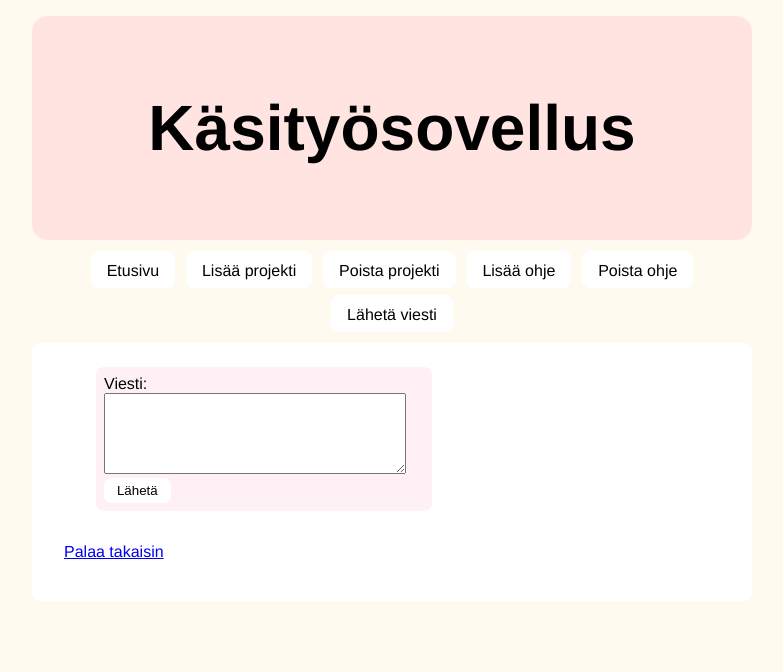
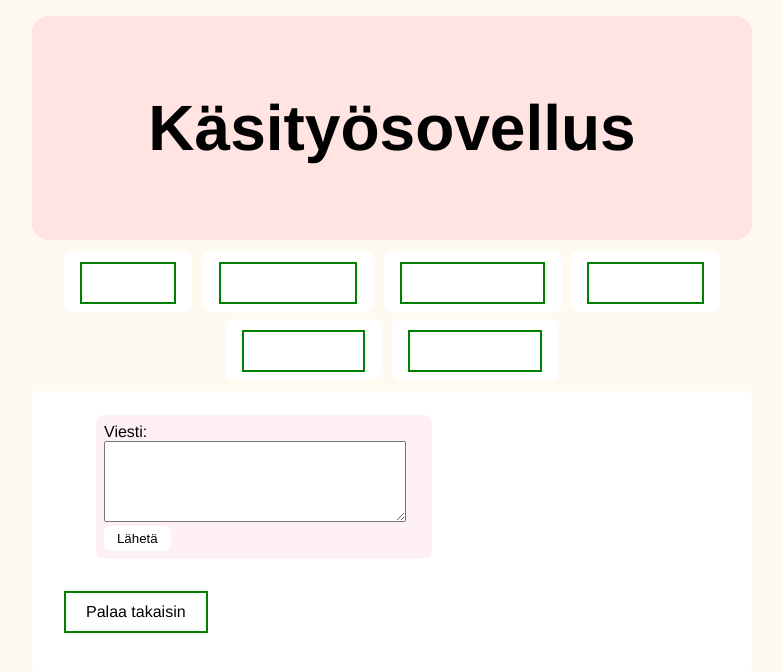
Before and after one commit to annica-henriette/Kasityosovellus, a Flask app: page /new in a window 1280 px wide. Shown: the top 672 px of the page, without its empty margins (248-1031 px from the left). Run offline with Flask 3, Linux system fonts and the light colour scheme.

Commit message:
layout changes

```diff
--- a/static/main.css
+++ b/static/main.css
@@ -87,7 +87,7 @@ form #button:hover{
     color: white;
 }
 
-a.one:link, a.one:visited {
+a:link, a:visited {
   background-color: white;
   color: black;
   border: 2px solid green;
@@ -97,7 +97,13 @@ a.one:link, a.one:visited {
   display: inline-block;
 }
 
-a.one:hover, a.one:active {
+a:hover, a:active {
   background-color: green;
   color: white;
 }
+
+a.nav {color: white; text-decoration: none;}
+a.nav:link {color: white;}
+a.nav:visited {color: yellow;}
+a.nav:hover {color: orange;}
+a.nav:active {color: fuschia;}
--- a/templates/layout.html
+++ b/templates/layout.html
@@ -11,12 +11,12 @@
   </div>
   <nav>
     <ul>
-      <li><a href="/">Etusivu</a></li>
-      <li><a href="/add">Lisää projekti</a></li>
-      <li><a href="/remove">Poista projekti</a></li>
-      <li><a href="/add_instruction">Lisää ohje</a></li>
-      <li><a href="/remove_instruction">Poista ohje</a></li>
-      <li><a href="/new">Lähetä viesti</a></li>
+      <li><a class="nav" href="/">Etusivu</a></li>
+      <li><a class="nav" href="/add">Lisää projekti</a></li>
+      <li><a class="nav" href="/remove">Poista projekti</a></li>
+      <li><a class="nav" href="/add_instruction">Lisää ohje</a></li>
+      <li><a class="nav" href="/remove_instruction">Poista ohje</a></li>
+      <li><a class="nav" href="/new">Lähetä viesti</a></li>
     </ul>
   </nav>
 
```
